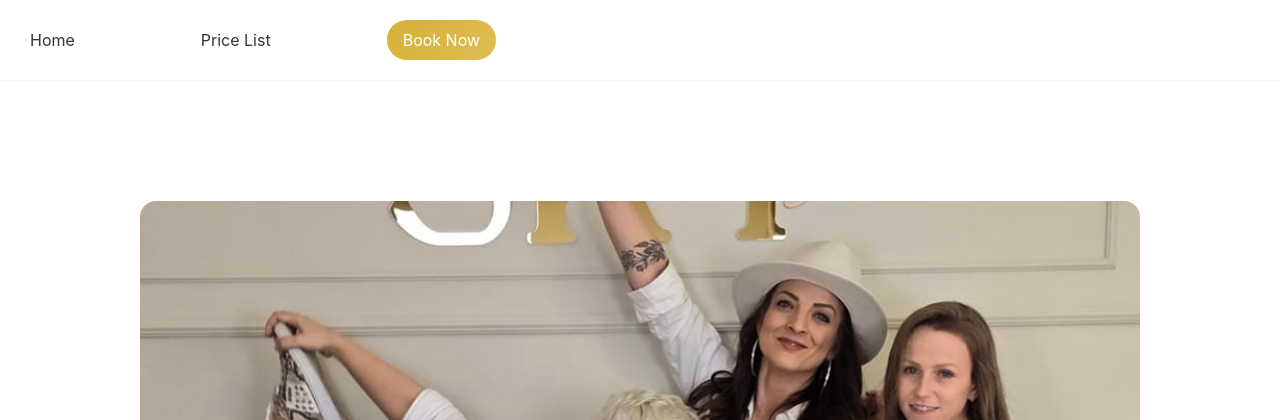
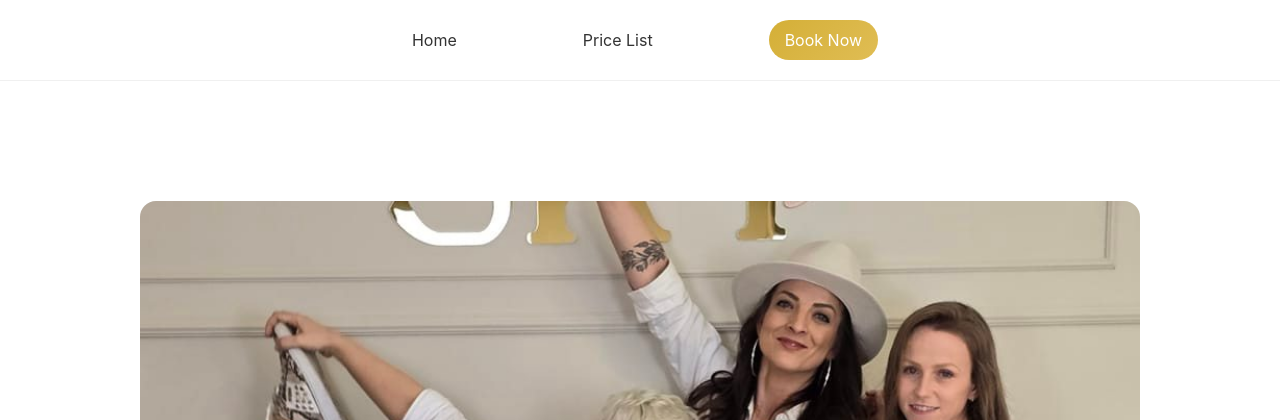
Before and after one commit to PetarBuhchev/SkySalonUpdated-main, a Django app: page / in a window 1280 px wide; the page is wider, and only the part inside the window is pictured. Shown: the top 420 px of that part. Run offline with Django 4.2, Linux system fonts and the light colour scheme; data that the repository does not hold is empty.

Commit message:
Fixed buttons - alligned center

```diff
--- a/static/css/styles.css
+++ b/static/css/styles.css
@@ -3,13 +3,13 @@ html,body{margin:0;padding:0; width: 100%;font-family:Inter,Segoe UI,Roboto,Aria
 .site{min-height:100dvh;display:flex;flex-direction:column}
 .container{max-width:1100px;margin:0 auto;padding:20px}
 .header-fixed{position:sticky;top:0;z-index:1000;background:rgba(255,255,255,.9);backdrop-filter:saturate(180%) blur(6px);border-bottom:1px solid rgba(0,0,0,.06)}
-.header-inner{display:flex;min-width: 1800px;justify-content:space-between;align-items:center;}
-.nav{display:flex;width: 100vw;gap:106px;align-items: center}
+.header-inner{display:flex;justify-content:center;align-items:center;position:relative;width:100%}
+.nav{display:flex;gap:106px;align-items: center}
+.nav-toggle{display:none;border:none;background:transparent;font-size:20px;position:absolute;left:20px}
 .nav-link{color:var(--charcoal);text-decoration:none;padding:8px 10px;border-radius:8px}
 .nav-link:hover{color:var(--gold)}
 .brand{font-weight:700;font-size: xx-large;letter-spacing:.5px;color:var(--charcoal);text-decoration:none}
 .brand-gold{color:var(--gold)}
-.nav-toggle{display:none;border:none;background:transparent;font-size:20px}
 
 .hero{position:relative;border-radius:16px;margin:100px 0 32px;background:transparent}
 .hero-bg{position:relative;background-size:cover;background-position:center;background-repeat:no-repeat;min-height:380px;display:flex;align-items:flex-end}
```
